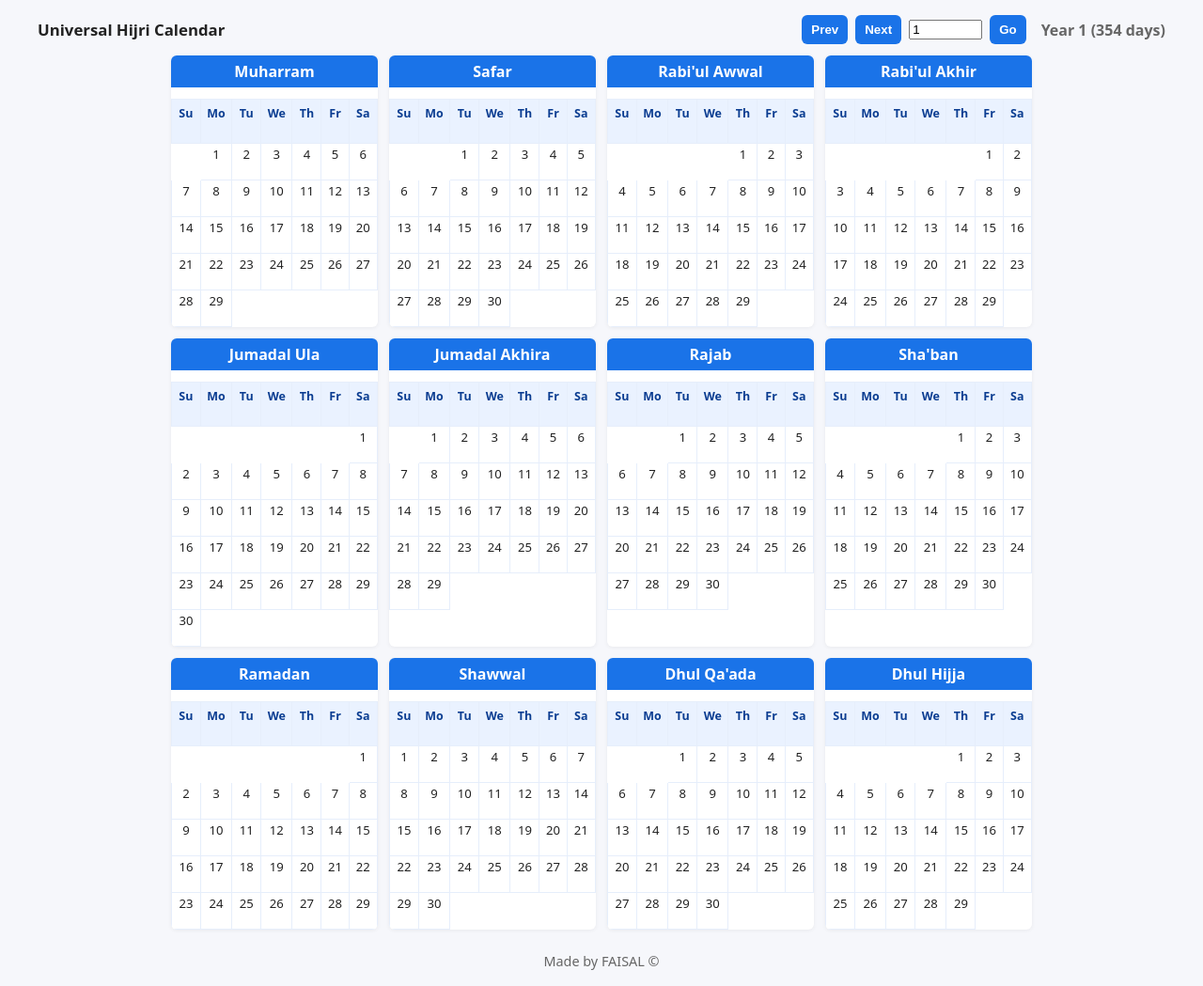
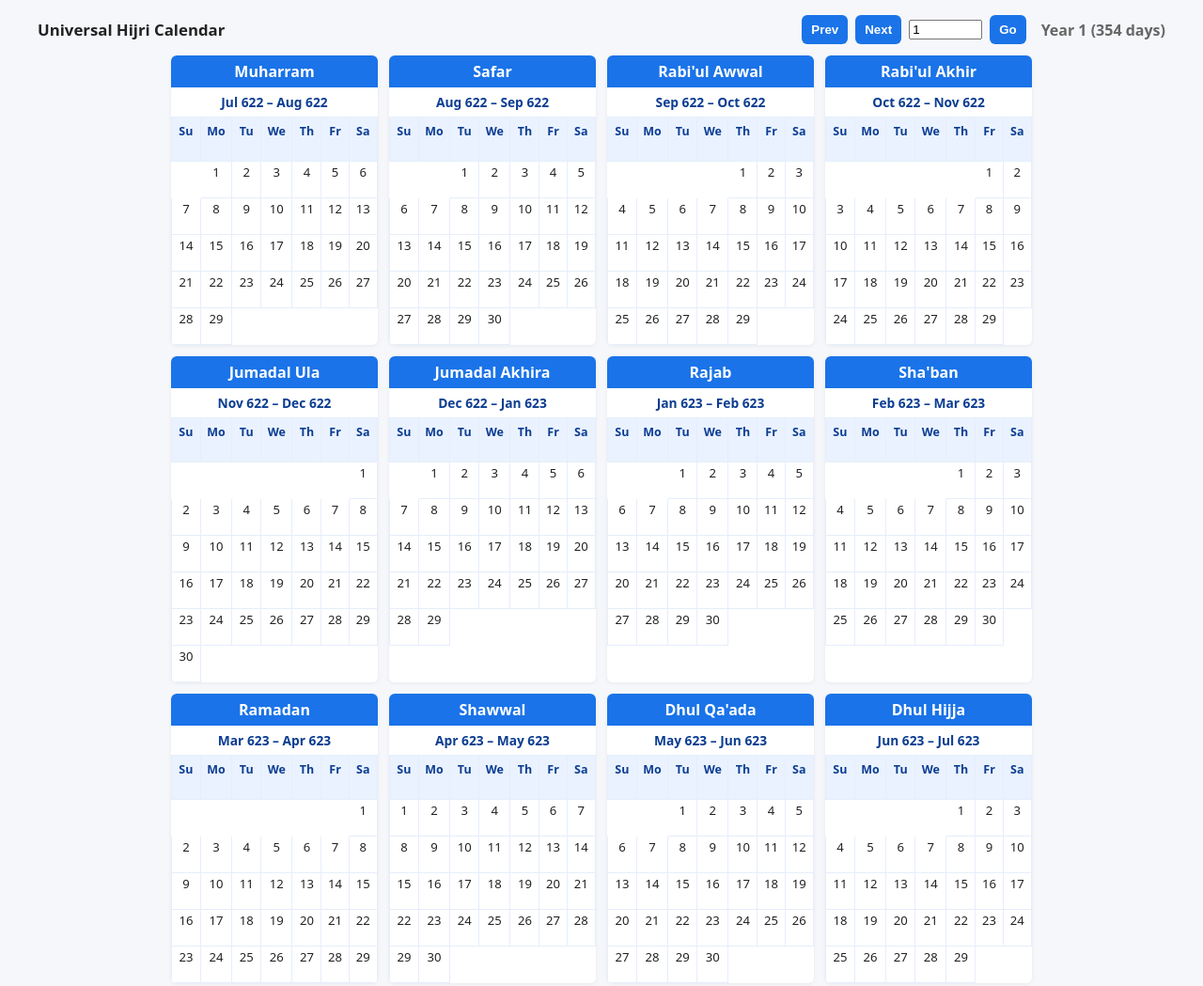
Before and after one commit to vgy5458-maker/Calendar, a plain HTML site: page index.html in a window 1280 px wide. Shown: the top 1049 px of the page at 94% size. Drawn offline with Linux system fonts and the light colour scheme.

Commit message:
gregorian

```diff
--- a/index.html
+++ b/index.html
@@ -1,7 +1,7 @@
 <!DOCTYPE html>
 <html lang="en">
   <head>
-<meta charset="UTF-8">
+    <meta charset="UTF-8" />
     <title>Universal Hijri Calendar</title>
     <style>
       :root{--bg:#f6f7fb;--card:#fff;--accent:#1a73e8;--muted:#666;--cell:34px}
@@ -34,7 +34,14 @@ footer{max-width:1200px;margin:24px auto;text-align:center;color:var(--muted);fo
       <div class="controls">
         <button onclick="prevYear()">Prev</button>
         <button onclick="nextYear()">Next</button>
-    <input type="number" id="yearInput" min="1" max="1600" value="1" style="width:70px;">
+        <input
+          type="number"
+          id="yearInput"
+          min="1"
+          max="1600"
+          value="1"
+          style="width:70px;"
+        />
         <button onclick="goToYear()">Go</button>
         <span id="yearLabel"></span>
       </div>
@@ -42,7 +49,7 @@ footer{max-width:1200px;margin:24px auto;text-align:center;color:var(--muted);fo
     <main>
       <div id="calendar"></div>
     </main>
-<footer>Made by FAISAL ©</footer>
+    <footer>Made by FAISAL</footer>
 
     <script>
       const monthNames = [
@@ -184,19 +191,33 @@ document.getElementById("yearInput").value=year;
             const md=document.createElement("div"); md.className="month";
             const head=document.createElement("div"); head.className="month-header"; head.textContent=monthNames[m];
             md.appendChild(head);
-      const caption=document.createElement("div"); caption.className="month-caption";
-      // caption.textContent="Month "+(m+1);
+
+      // Keep monthDays as is
+      let xxx = lunarData[year][m].days;
+
+      // Use different names for Gregorian range
+      const gregStart = new Date(xxx[0].g);
+      const gregEnd   = new Date(xxx[xxx.length - 1].g);
+      const shortMonths = ["Jan","Feb","Mar","Apr","May","Jun","Jul","Aug","Sep","Oct","Nov","Dec"];
+
+      const caption = document.createElement("div");
+      caption.className = "month-caption";
+      caption.textContent =
+          shortMonths[gregStart.getUTCMonth()] + " " + gregStart.getUTCFullYear() + " – " +
+          shortMonths[gregEnd.getUTCMonth()] + " " + gregEnd.getUTCFullYear();
+
       md.appendChild(caption);
+
             const table=document.createElement("table");
             const thead=document.createElement("thead"); const hrow=document.createElement("tr");
             ["Su","Mo","Tu","We","Th","Fr","Sa"].forEach(d=>{ let th=document.createElement("th"); th.textContent=d; hrow.appendChild(th); });
             thead.appendChild(hrow); table.appendChild(thead);
             const tbody=document.createElement("tbody");
             let monthDays=lunarData[year][m].days;
-      let firstDay=new Date(monthDays[0].g).getUTCDay();
+            let firstDay=new Date(xxx[0].g).getUTCDay();
             let row=document.createElement("tr");
             for(let i=0;i<firstDay;i++){ let td=document.createElement("td"); td.className="emptyCell"; row.appendChild(td); }
-      monthDays.forEach(day=>{
+            xxx.forEach(day=>{
               let td=document.createElement("td"); td.className="dayCell"; td.textContent=day.day; td.title=day.g;
               row.appendChild(td);
               if(row.children.length===7){ tbody.appendChild(row); row=document.createElement("tr"); }
```
Lines whose indentation alone changed are shown as unchanged.
